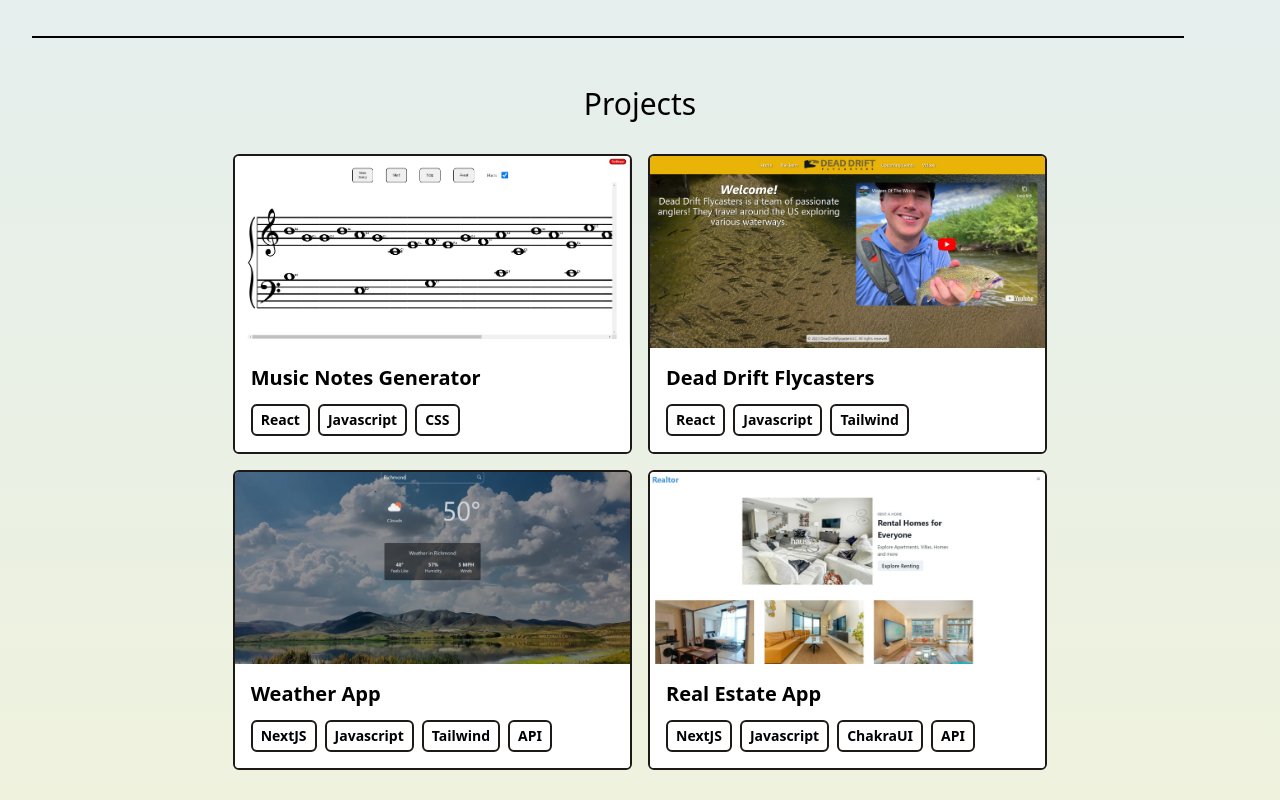
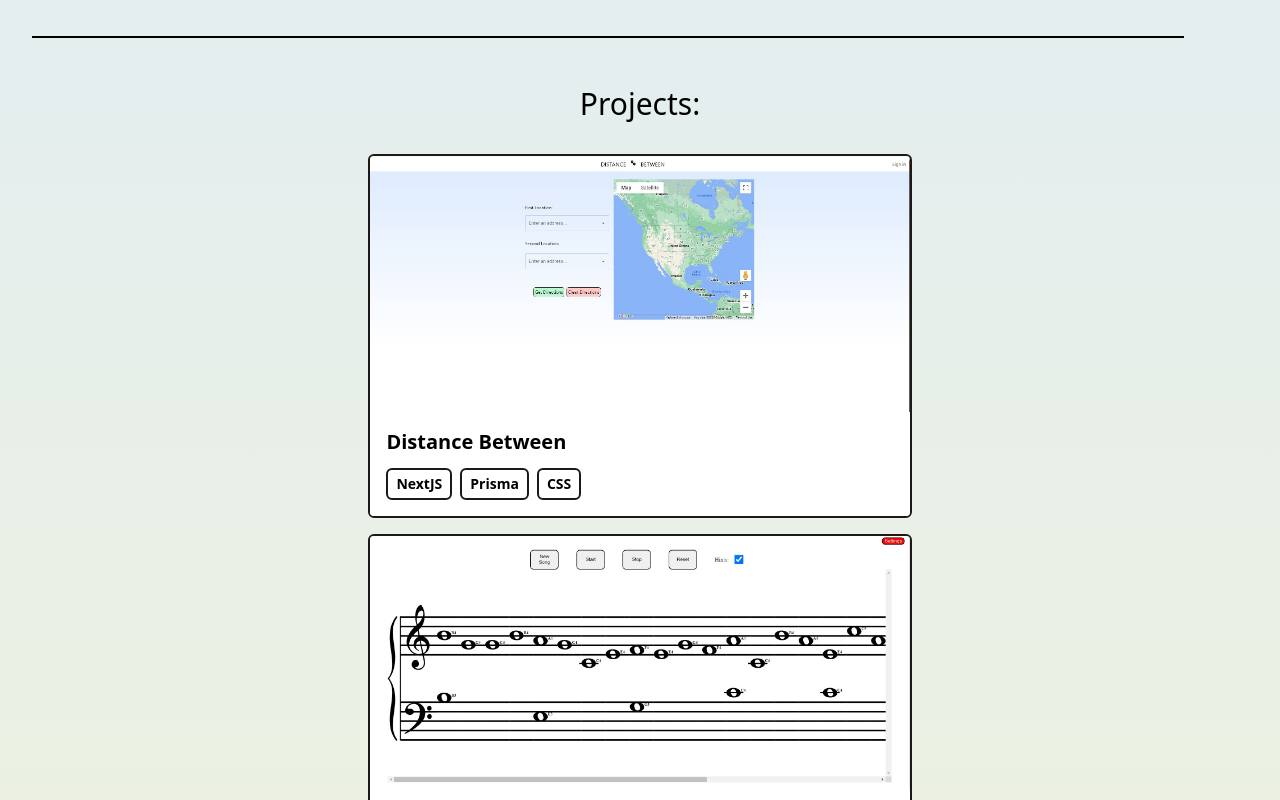
Before and after one commit to Grayson-Remington/portfolio-next, a Next.js app: page / in a window 1280 px wide. Shown: the part 860-1660 px from the top of the page. Built offline with nearby package versions, Linux system fonts and the light colour scheme.

Commit message:
form update and distance between update

```diff
--- a/package.json
+++ b/package.json
@@ -9,6 +9,7 @@
     "start": "next start"
   },
   "dependencies": {
+    "@formspree/react": "^2.4.2",
     "@headlessui/react": "^1.7.14",
     "hamburger-react": "^2.5.0",
     "intersection-observer": "^0.12.2",
--- a/public/data/portfolio.ts
+++ b/public/data/portfolio.ts
@@ -1,4 +1,10 @@
 export default [
+  {
+    title: "Distance Between",
+    imgUrl: "assets/distance-between.jpg",
+    stack: ["NextJS", "Prisma", "CSS"],
+    link: "https://distance-between-next-database.vercel.app/",
+  },
   {
     title: "Music Notes Generator",
     imgUrl: "assets/music-note-generator.jpg",
@@ -11,17 +17,4 @@ export default [
     stack: ["React", "Javascript", "Tailwind"],
     link: "https://grayson-remington.github.io/dead-drift-flycasters/",
   },
-  {
-    title: "Weather App",
-    imgUrl: "assets/weather-app.jpg",
-    stack: ["NextJS", "Javascript", "Tailwind", "API"],
-    link: "https://weather-app-hazel-kappa.vercel.app/",
-  },
-
-  {
-    title: "Real Estate App",
-    imgUrl: "assets/real-estate-app.jpg",
-    stack: ["NextJS", "Javascript", "ChakraUI", "API"],
-    link: "https://real-estate-app-nine-kohl.vercel.app/",
-  },
 ];
--- a/src/components/ContactForm.tsx
+++ b/src/components/ContactForm.tsx
@@ -1,29 +1,18 @@
 import React, { useState } from "react";
-
+import { useForm, ValidationError } from "@formspree/react";
 function ContactForm() {
   const [name, setName] = useState("");
   const [email, setEmail] = useState("");
   const [message, setMessage] = useState("");
 
-  const handleSubmit = async (event: MouseEvent) => {
-    event.preventDefault();
-    const response = await fetch("https://formspree.io/f/xdovzzdw", {
-      method: "POST",
-      headers: {
-        "Content-Type": "application/json",
-      },
-      body: JSON.stringify({ name, email, message }),
-    });
-    if (response.ok) {
-      alert("Your message was sent successfully!");
-      setName("");
-      setEmail("");
-      setMessage("");
-    } else {
-      alert("An error occurred. Please try again later.");
-    }
-  };
-
+  const [state, handleSubmit] = useForm("xdovzzdw");
+  if (state.succeeded) {
+    return (
+      <p className="mx-auto flex flex-col items-center justify-center bg-transparent pb-10">
+        Your message has been sent! I will be in contact shortly!
+      </p>
+    );
+  }
   return (
     <div
       id="contactform"
@@ -31,30 +20,35 @@ function ContactForm() {
     >
       <div className="flex items-center justify-center">
         <form
-          onSubmit={() => handleSubmit}
+          onSubmit={handleSubmit}
           className="flex w-full max-w-2xl flex-col items-center px-10 md:w-9/12"
         >
           <div className="mb-7 text-3xl">Contact Me</div>
           <input
             className="w-full rounded-md border-2 p-2 focus:outline-none"
+            id="name"
             type="text"
-            value={name}
             placeholder="Name"
-            onChange={(e) => setName(e.target.value)}
           />
+          <ValidationError prefix="Name" field="name" errors={state.errors} />
           <input
             className="my-2 w-full rounded-md border-2 p-2 focus:outline-none"
-            type="text"
-            value={email}
+            id="email"
+            type="email"
             placeholder="Email"
-            onChange={(e) => setEmail(e.target.value)}
           />
+          <ValidationError prefix="Email" field="email" errors={state.errors} />
           <textarea
             rows={3}
-            value={message}
+            id="message"
+            name="message"
             placeholder="Message"
-            onChange={(e) => setMessage(e.target.value)}
             className="mb-4 w-full rounded-md  border-2 p-2 focus:outline-none"
+          />
+          <ValidationError
+            prefix="Message"
+            field="message"
+            errors={state.errors}
           />
           <button
             type="submit"
--- a/src/components/Experience.tsx
+++ b/src/components/Experience.tsx
@@ -7,21 +7,21 @@ function Experience() {
       className="flex h-full flex-col items-center justify-between bg-transparent"
     >
       <div className="m-8 h-0.5 w-[90%] bg-black"></div>
-      <section className=" flex h-full w-full flex-col place-content-center items-center p-4 text-center">
+      <section className=" flex h-full w-full flex-col place-content-center items-center gap-2 p-4 text-center">
         <h1 className="text-3xl">Work Experience</h1>
         <div id="Engineer I" className="flex h-min w-full items-center">
           <div className="relative hidden h-full w-2/4 justify-center p-8 md:flex">
             <img
-              className=" aspect-auto  w-full max-w-xl rounded-full border-8 border-blue-950"
+              className=" aspect-auto w-full max-w-xl rounded-full border-8 border-blue-950"
               alt=""
               src="/assets/engineer.jpg"
             />
           </div>
           <div className="z-10 w-full">
-            <div className="flex items-center justify-center pb-4 text-center text-xl font-bold uppercase  underline">
-              <div className="relative flex h-full w-2/4 justify-center  p-8 md:hidden">
+            <div className="flex items-center justify-center gap-2 pb-4 text-center text-xl font-bold uppercase underline">
+              <div className="relative flex h-full w-2/4 justify-center md:hidden">
                 <img
-                  className=" aspect-auto  w-full max-w-xl rounded-full border-8 border-blue-950"
+                  className=" aspect-auto w-28 max-w-xl rounded-full border-8 border-blue-950"
                   alt=""
                   src="/assets/engineer.jpg"
                 />
@@ -54,9 +54,9 @@ function Experience() {
           <div className="z-10 w-full">
             <div className="flex items-center justify-center pb-4 text-center text-xl font-bold uppercase underline">
               <h1>Recreation Supervisor</h1>
-              <div className="relative flex h-full w-2/4 justify-center  p-8 md:hidden">
+              <div className="relative flex h-full w-2/4 justify-center   md:hidden">
                 <img
-                  className=" aspect-auto  w-full max-w-xl rounded-full border-8 border-blue-950"
+                  className="  aspect-auto w-28 max-w-xl rounded-full border-8 border-blue-950 sm:w-32"
                   alt=""
                   src="/assets/recreation-center.jpg"
                 />
--- a/src/components/Navbar.tsx
+++ b/src/components/Navbar.tsx
@@ -18,7 +18,7 @@ function Navbar() {
           <img
             src="assets/profile_pic.jpg"
             alt=""
-            className="relative aspect-auto h-full rounded-full border-2 border-blue-950 group-hover/profile_pic:h-40"
+            className="relative hidden aspect-auto h-full rounded-full border-2 border-blue-950 group-hover/profile_pic:h-40 sm:block"
           />
         </div>
 
--- a/src/components/Portfolio.tsx
+++ b/src/components/Portfolio.tsx
@@ -1,18 +1,16 @@
 import React, { useRef, useEffect, useState } from "react";
 
 import PortfolioItem from "./PortfolioItem";
+import portfolio from "public/data/portfolio";
 
 function Portfolio() {
   return (
     <div id="projects" className="pt-16">
       <div className="m-8 h-0.5 w-[90%] bg-black"></div>
-      <div
-        className="my-div
-          "
-      >
-        <div className="bg-transparent p-4 text-center text-3xl">Projects</div>
+      <div className="my-div">
+        <div className="bg-transparent p-4 text-center text-3xl">Projects:</div>
         <div className="js-show-on-scroll flex flex-col items-center justify-center pb-4 md:flex-row">
-          <div className="grid grid-cols-1 gap-4 p-4 sm:grid-cols-2 lg:grid-cols-2">
+          <div className="grid grid-cols-1 gap-4 p-4">
             {portfolio.map((project, index) => (
               <PortfolioItem
                 key={index}
@@ -28,33 +26,6 @@ function Portfolio() {
     </div>
   );
 }
-const portfolio = [
-  {
-    title: "Music Notes Generator",
-    imgUrl: "assets/music-note-generator.jpg",
-    stack: ["React", "Javascript", "CSS"],
-    link: "https://simple-music-generator.vercel.app/",
-  },
-  {
-    title: "Dead Drift Flycasters",
-    imgUrl: "assets/dead-drift-flycasters.jpg",
-    stack: ["React", "Javascript", "Tailwind"],
-    link: "https://grayson-remington.github.io/dead-drift-flycasters/",
-  },
-  {
-    title: "Weather App",
-    imgUrl: "assets/weather-app.jpg",
-    stack: ["NextJS", "Javascript", "Tailwind", "API"],
-    link: "https://weather-app-hazel-kappa.vercel.app/",
-  },
-
-  {
-    title: "Real Estate App",
-    imgUrl: "assets/real-estate-app.jpg",
-    stack: ["NextJS", "Javascript", "ChakraUI", "API"],
-    link: "https://real-estate-app-nine-kohl.vercel.app/",
-  },
-];
 
 export default Portfolio;
 
--- a/src/components/PortfolioItem.tsx
+++ b/src/components/PortfolioItem.tsx
@@ -17,7 +17,7 @@ function PortfolioItem({ title, imgUrl, stack, link }: PortfolioItemProps) {
       <img
         src={imgUrl}
         alt="portfolio"
-        className="h-36 w-full cursor-pointer object-cover md:h-48"
+        className="h-36 w-full  cursor-pointer object-cover md:h-48 lg:h-64"
       />
       <div className="w-full bg-white p-4">
         <h3 className="mb-2 text-lg font-semibold md:mb-3 md:text-xl">
```
Also changed, not shown: public/assets/distance-between.jpg (added), 1 other file (tests, documents, lock files or other folders).
